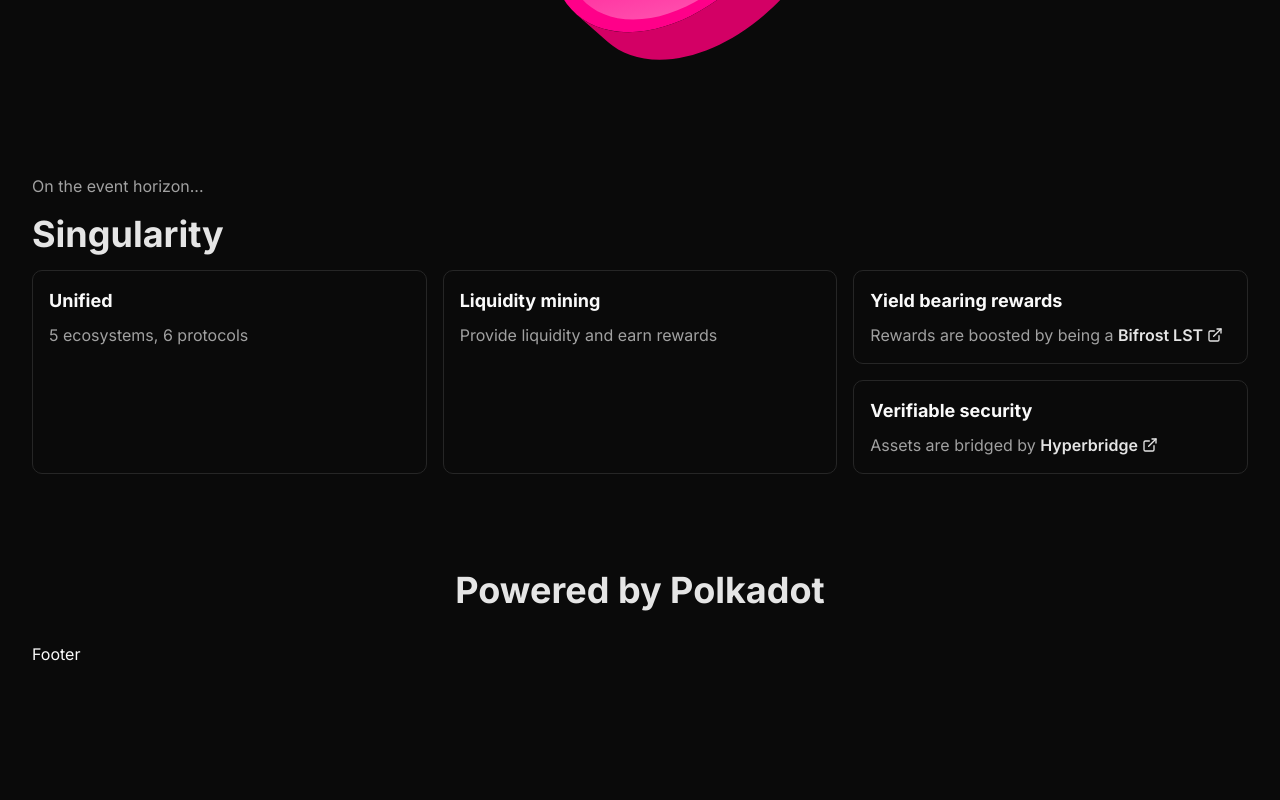
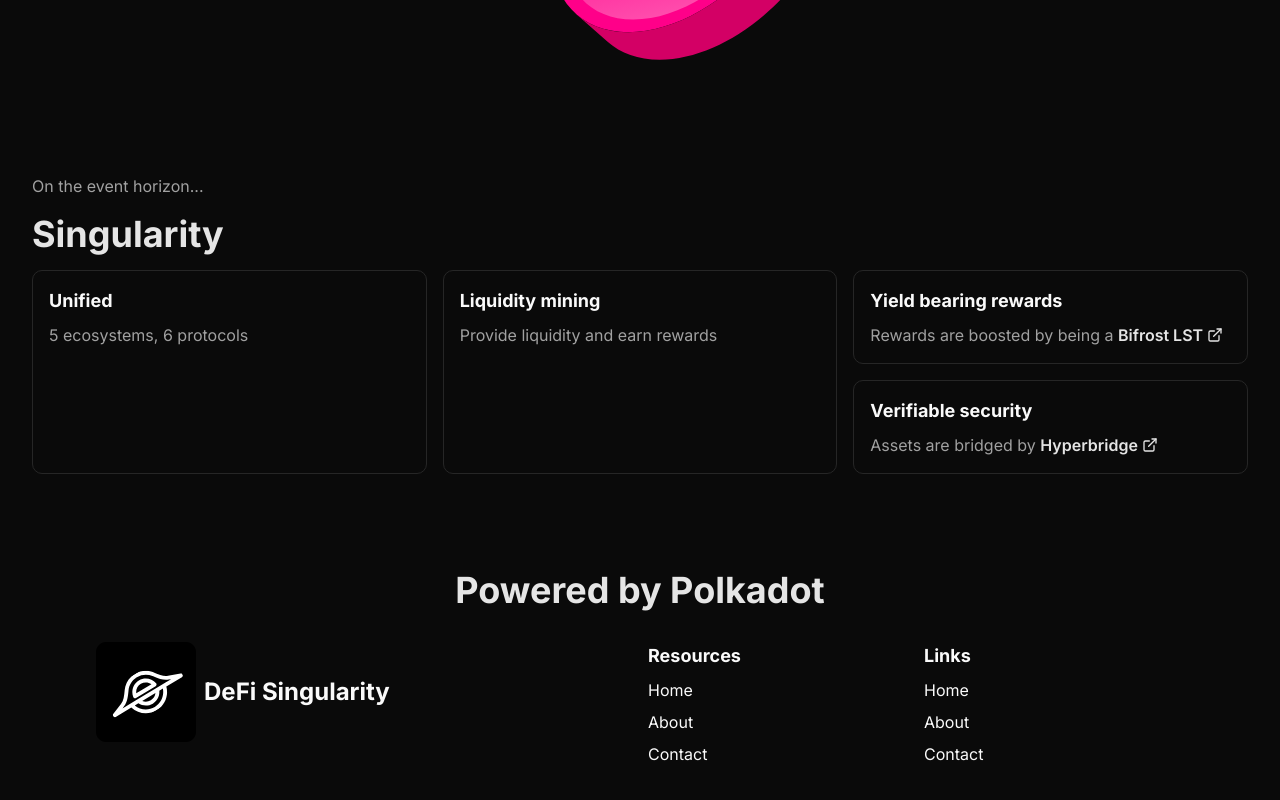
Before and after one commit to bifrost-io/defi-singularity, a Next.js app: page / in a window 1280 px wide. Shown: the part 2117-2917 px from the top of the page. Before the commit the page ends 2839 px from the top, so only its background shows below. Built offline with nearby package versions, Linux system fonts and the light colour scheme.

Commit message:
feat: added footer

```diff
--- a/components/footer.tsx
+++ b/components/footer.tsx
@@ -1,7 +1,32 @@
+import Image from "next/image";
+import Link from "next/link";
+
 export default function Footer() {
   return (
-    <footer className="flex flex-col gap-4 px-4 md:px-8 h-20">
-      <p>Footer</p>
+    <footer className="grid grid-cols-1 gap-4 md:grid-cols-2 items-start px-24 pb-12">
+      <div className="flex flex-row gap-2 items-center">
+        <Image
+          src="/logo.svg"
+          alt="DeFi singularity logo"
+          width={100}
+          height={100}
+        />
+        <p className="text-2xl font-bold">DeFi Singularity</p>
+      </div>
+      <div className="grid grid-cols-2 gap-4">
+        <div className="flex flex-col gap-2">
+          <h2 className="text-lg font-bold">Resources</h2>
+          <Link href="/">Home</Link>
+          <Link href="/">About</Link>
+          <Link href="/">Contact</Link>
+        </div>
+        <div className="flex flex-col gap-2">
+          <h2 className="text-lg font-bold">Links</h2>
+          <Link href="/">Home</Link>
+          <Link href="/">About</Link>
+          <Link href="/">Contact</Link>
+        </div>
+      </div>
     </footer>
   );
 }
--- a/components/header.tsx
+++ b/components/header.tsx
@@ -1,7 +1,17 @@
+import Image from "next/image";
+
 export default function Header() {
   return (
-    <header>
-      <h1>DeFi Singularity</h1>
+    <header className="grid grid-cols-1 md:grid-cols-2">
+      <Image
+        src="/logo.svg"
+        alt="DeFi singularity logo"
+        width={100}
+        height={100}
+      />
+      <div>
+        Resources
+      </div>
     </header>
   );
 }
```
Also changed, not shown: public/logo.svg (added).
